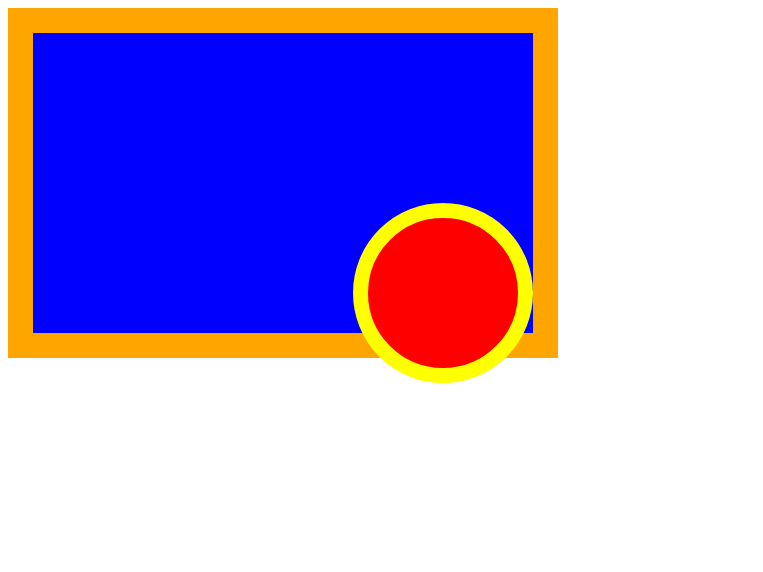
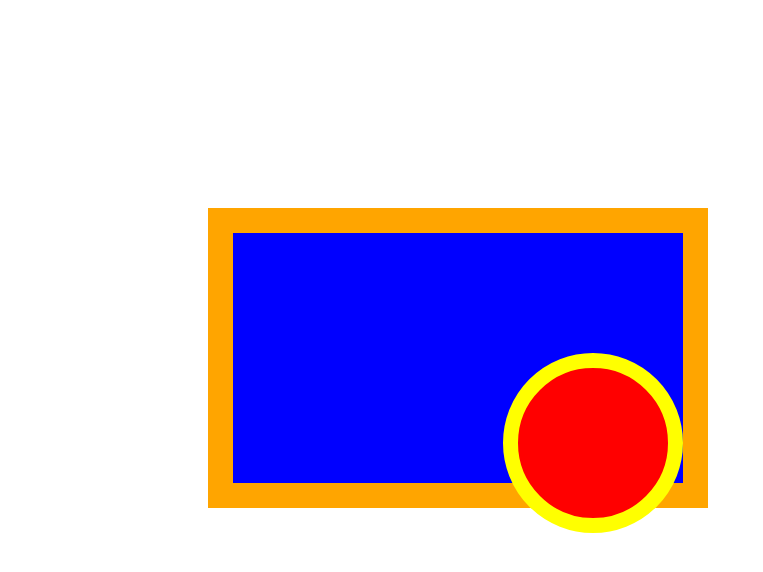
Before and after one commit to NHKIETT/vd8nguyenhuukiet, a plain HTML site: page index.html in a window 1280 px wide. Shown: the whole page, without its empty margins (0-763 px from the left). Drawn offline with Linux system fonts and the light colour scheme.

Commit message:
Add files via upload

```diff
--- a/index.html
+++ b/index.html
@@ -4,10 +4,14 @@
 <head>
   <title>CSS Positioning Exercise</title>
   <style>
+.blue-box {
+  top: 200px;
+  left: 200px;
+}
 
     .blue-box {
-      width: 500px;
-      height: 300px;
+      width: 450px;
+      height: 250px;
       background-color: blue;
       border: 25px solid orange;
       position: relative;
```
